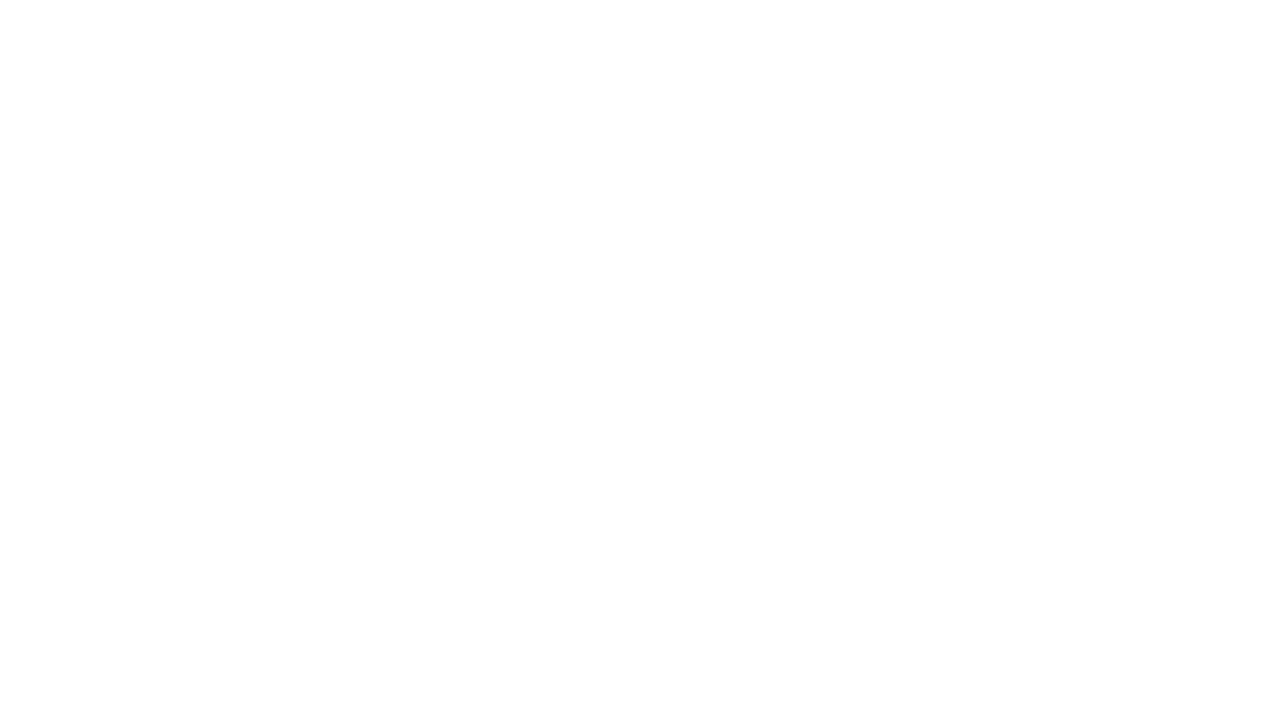
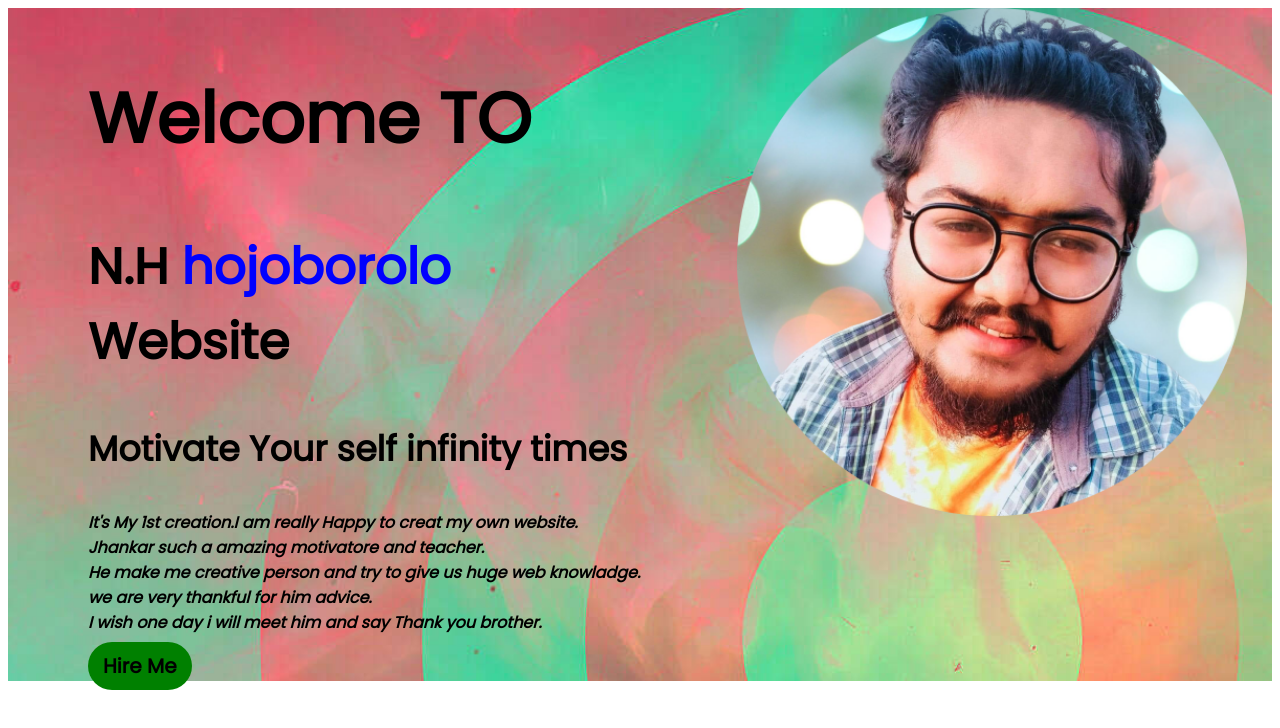
Before and after one commit to sobuj94/developer-portfolio, a plain HTML site: page index.html in a window 1280 px wide. Drawn offline with Linux system fonts and the light colour scheme.

Commit message:
home-page

```diff
--- a/index.html
+++ b/index.html
@@ -1,13 +1,41 @@
 <!DOCTYPE html>
 <html lang="en">
+
 <head>
     <meta charset="UTF-8">
     <meta http-equiv="X-UA-Compatible" content="IE=edge">
     <meta name="viewport" content="width=device-width, initial-scale=1.0">
     <title>Sobuj Portfolio</title>
+    <link rel="preconnect" href="https://fonts.googleapis.com">
+    <link rel="preconnect" href="https://fonts.gstatic.com" crossorigin>
+    <link href="https://fonts.googleapis.com/css2?family=Poppins&display=swap" rel="stylesheet">
     <link rel="stylesheet" href="style.css">
+
 </head>
+
 <body>
+    <section class="Home-page">
+        <div class="half-width">
 
+            <h1>Welcome TO</h1>
+            <h2> N.H <span class="blue-color">hojoborolo</span> Website</h2>
+            <h3>Motivate Your self infinity times</h3>
+            <p>
+                <b> <i> It's My 1st creation.I am really Happy to creat my own website. <br> Jhankar such a amazing
+                        motivatore
+                        and teacher. <br> He make me creative person and try to give us huge web knowladge. <br> we are
+                        very
+                        thankful for him advice. <br> I wish one day i will meet him and say Thank you brother.<b></i>
+            </p>
+            <a class="link-button" target="blank"
+                href="https://www.linkedin.com/posts/scottdresden_shortcut-learning-in-deep-neural-networks-activity-6736988008546922496-7yg2">
+                <b>Hire Me</b> </a>
+        </div>
+
+        <div class="half-width">
+            <img src="Background.png" alt="sobuj">
+        </div>
+    </section>
 </body>
+
 </html>
--- a/style.css
+++ b/style.css
@@ -0,0 +1,47 @@
+body{
+
+    font-family: 'Poppins', sans-serif;
+    margin: 0 px;
+}
+h1{
+    font-size: 70px;
+}
+h2{
+    font-size: 50px;
+
+}
+.blue-color{
+    color: blue;
+}
+h3{
+    font-size: 35px;
+}
+section{
+    display: flex;
+    }
+
+
+.half-width{
+    width: 45%;
+    padding-left: 80px;
+
+}
+.half-width img{
+    width: 200%;
+
+}
+.link-button{
+    color: black;
+    background-color:green;
+    background-image: linear-gradient(green lime);
+    text-decoration: none;
+    padding: 10px 15px;
+    font-size: 20px;
+    border-radius: 50px;
+}
+.Home-page{
+    background-image: url(img4.jpg);
+    background-size: cover;
+    background-repeat: no-repeat;
+
+}
```
Also changed, not shown: Background.png (added), img4.jpg (added), ss-removebg-preview.png (added).
